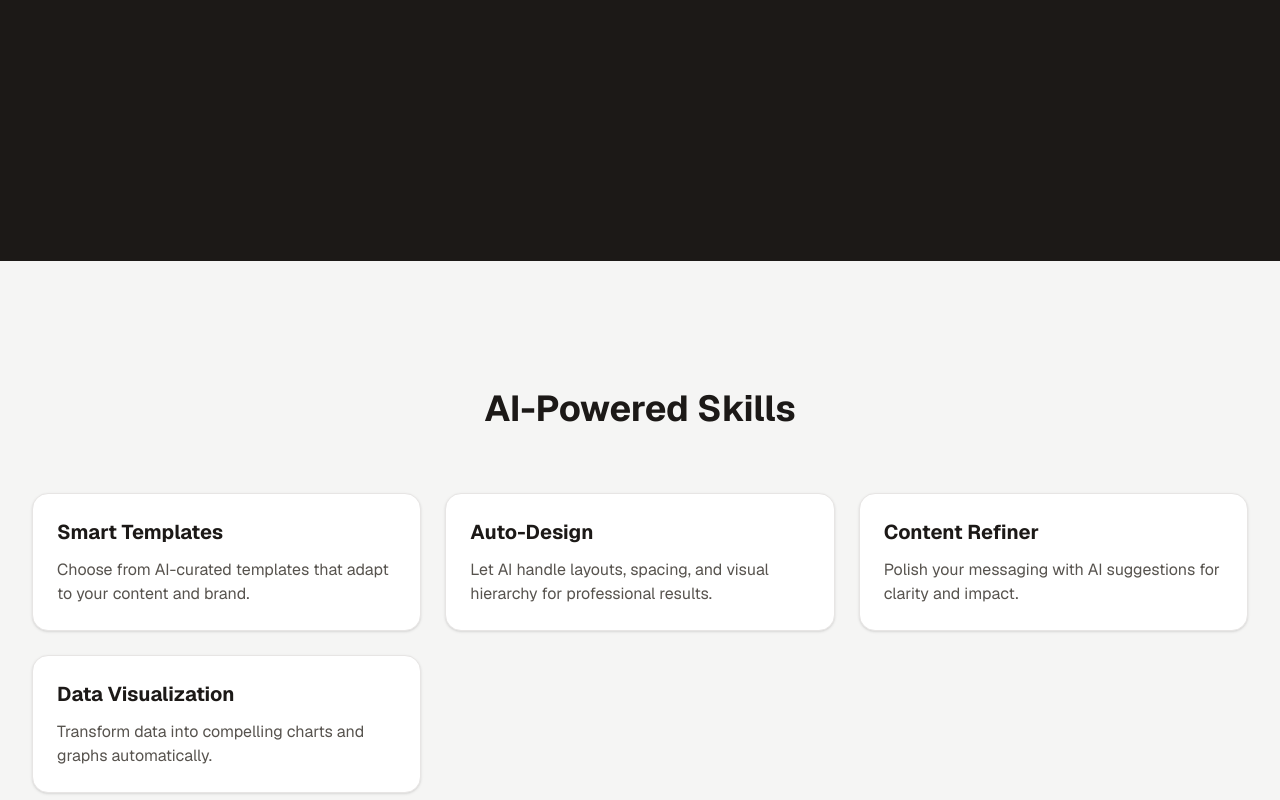
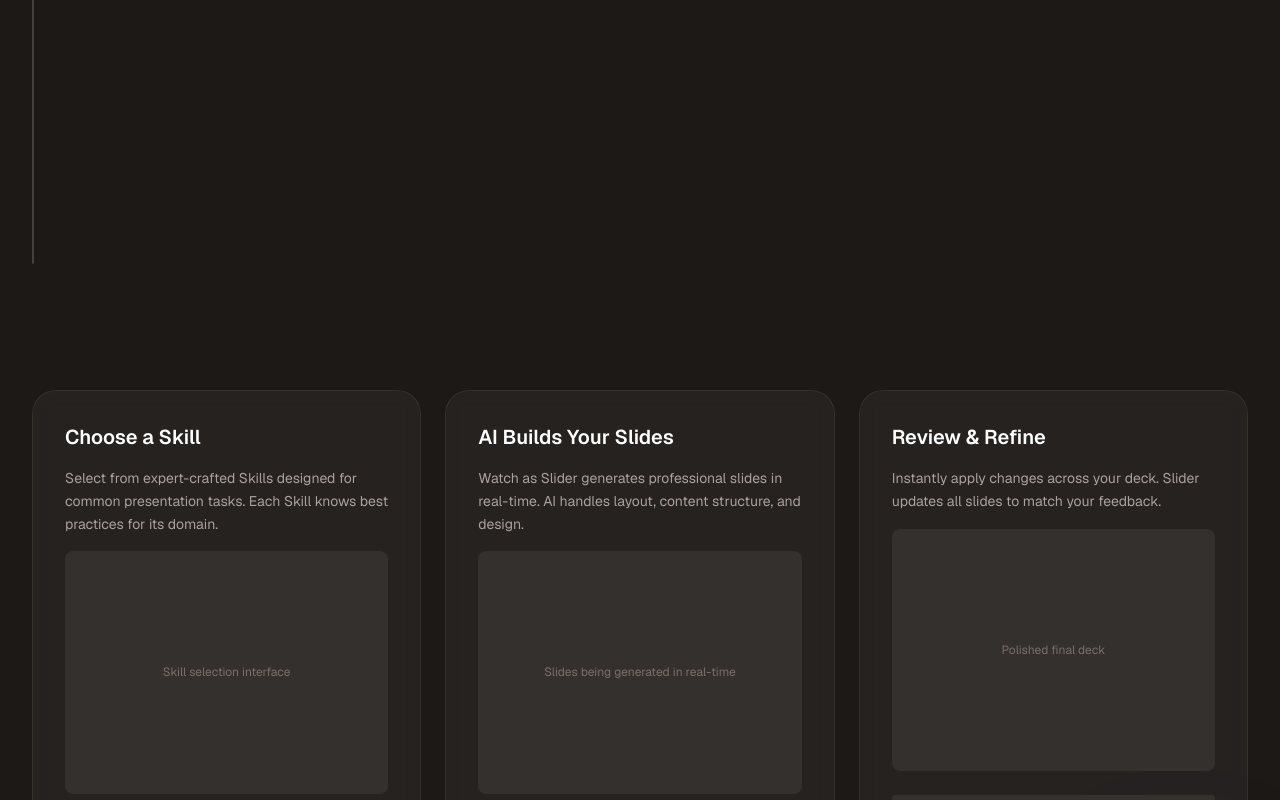
Before and after one commit to AntoineHaghdoust23/sliders, a Next.js app: page / in a window 1280 px wide. Shown: the part 1740-2540 px from the top of the page. Built offline with nearby package versions, Linux system fonts and the light colour scheme.

Commit message:
feat(04-02): integrate ProductDemo into homepage
- Import ProductDemo component
- Replace placeholder demo section with ProductDemo
- Section order: Hero -> FeatureShowcase -> ProductDemo -> Skills -> Use Cases -> CTA
- Build passes successfully

```diff
--- a/app/page.tsx
+++ b/app/page.tsx
@@ -1,5 +1,6 @@
 import Hero from '@/components/sections/Hero'
 import FeatureShowcase from '@/components/sections/FeatureShowcase'
+import ProductDemo from '@/components/sections/ProductDemo'
 import Button from '@/components/ui/Button'
 import Card from '@/components/ui/Card'
 
@@ -10,19 +11,7 @@ export default function Home() {
 
       <FeatureShowcase />
 
-      {/* Product Demo Section */}
-      <section id="demo" className="min-h-screen bg-stone-900 text-white py-20 sm:py-24 lg:py-32">
-        <div className="max-w-7xl mx-auto px-4 sm:px-6 lg:px-8">
-          <h2 className="text-4xl font-bold text-center mb-12">
-            See Slider in Action
-          </h2>
-          <div className="bg-stone-800 rounded-card p-8 text-center">
-            <p className="text-stone-400 text-lg">
-              Interactive demo placeholder — video or animated walkthrough will go here
-            </p>
-          </div>
-        </div>
-      </section>
+      <ProductDemo />
 
       {/* Skills Section */}
       <section id="skills" className="min-h-screen bg-stone-100 text-stone-900 py-20 sm:py-24 lg:py-32">
```
